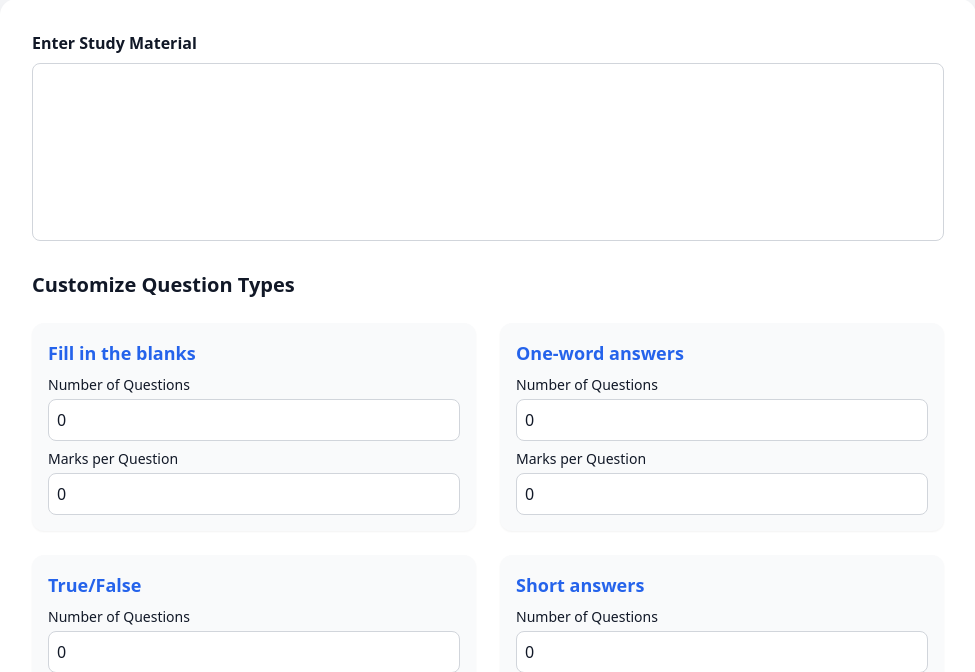
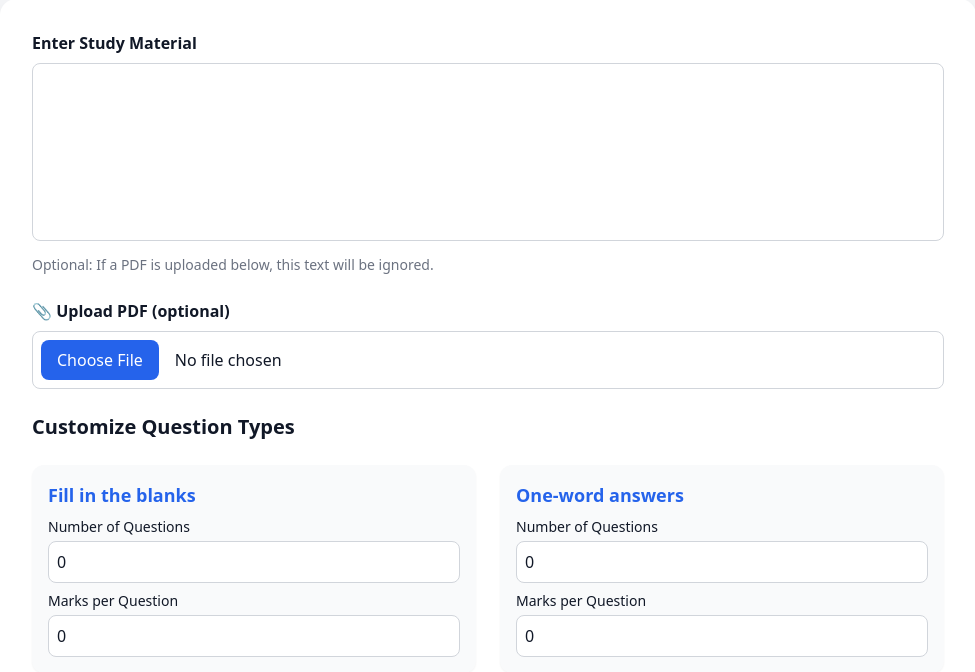
Before and after one commit to 01Shashank01/ExaMaker, a Flask app: page / in a window 1280 px wide. Shown: the part 113-785 px from the top of the page, without its empty margins (152-1127 px from the left). Run offline with Flask 3, Linux system fonts and the light colour scheme; some libraries are stand-ins or nearby versions.

Commit message:
Update index.html

```diff
--- a/templates/index.html
+++ b/templates/index.html
@@ -11,10 +11,16 @@
   <div class="max-w-5xl mx-auto px-6 py-10">
     <h1 class="text-4xl font-bold text-center mb-8 text-blue-700">📄 Question Paper Generator</h1>
 
-    <form action="/" method="POST" class="bg-white p-8 rounded-2xl shadow-lg space-y-6">
+    <form action="/" method="POST" enctype="multipart/form-data" class="bg-white p-8 rounded-2xl shadow-lg space-y-6">
       <div>
         <label class="block font-semibold mb-2">Enter Study Material</label>
-        <textarea name="context" rows="6" required class="w-full p-4 border border-gray-300 rounded-lg resize-none focus:ring focus:ring-blue-200">{{ context or '' }}</textarea>
+        <textarea name="context" rows="6" class="w-full p-4 border border-gray-300 rounded-lg resize-none focus:ring focus:ring-blue-200">{{ context or '' }}</textarea>
+        <p class="text-sm text-gray-500 mt-2">Optional: If a PDF is uploaded below, this text will be ignored.</p>
+      </div>
+
+      <div>
+        <label class="block font-semibold mb-2">📎 Upload PDF (optional)</label>
+        <input type="file" name="pdf_file" accept="application/pdf" class="w-full p-2 border border-gray-300 rounded-lg bg-white file:mr-4 file:py-2 file:px-4 file:rounded-lg file:border-0 file:bg-blue-600 file:text-white hover:file:bg-blue-700 transition"/>
       </div>
 
       <h2 class="text-xl font-bold mt-6 mb-2">Customize Question Types</h2>
@@ -44,8 +50,15 @@
     <div class="bg-white mt-10 p-6 rounded-2xl shadow-xl border border-blue-100">
       <h2 class="text-2xl font-bold mb-4 text-green-700">✅ Generated Question Paper</h2>
       <pre class="whitespace-pre-wrap text-gray-800 text-lg">{{ question_paper }}</pre>
+
+      <!-- PDF Download Form -->
+      <form action="/download-pdf" method="POST" class="mt-6">
+        <input type="hidden" name="pdf_content" value="{{ question_paper }}">
+        <button type="submit" class="bg-green-600 hover:bg-green-700 text-white px-5 py-2 rounded-lg font-medium transition">⬇ Download as PDF</button>
+      </form>
     </div>
     {% endif %}
   </div>
+
 </body>
 </html>
```
